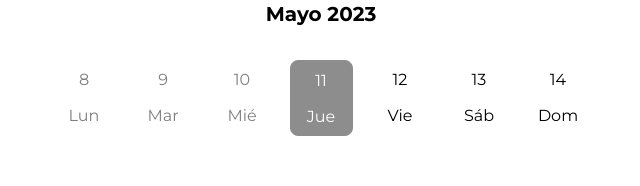
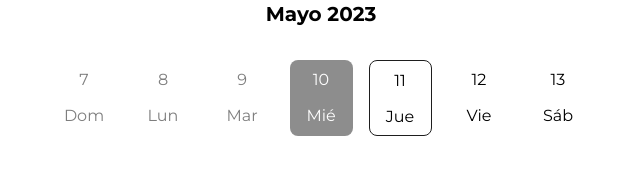
Before and after one commit to Agustin019/jotaabarber-basic, a React (Vite) app: page /calendario in a window 1280 px wide. Shown: the top 186 px of the page, without its empty margins (319-959 px from the left). Built offline with nearby package versions, Linux system fonts and the light colour scheme; no server answers.

Commit message:
Calendario sin errores

```diff
--- a/src/pages/client/calendarioPrueba.jsx
+++ b/src/pages/client/calendarioPrueba.jsx
@@ -1,77 +1,80 @@
 import React, { useState, useEffect } from 'react';
 
 export default function SteoFechaYHora() {
-    const daysOfWeek = ['Domingo', 'Lunes', 'Martes', 'Miércoles', 'Jueves', 'Viernes', 'Sábado'];
+  const daysOfWeek = ['Domingo', 'Lunes', 'Martes', 'Miércoles', 'Jueves', 'Viernes', 'Sábado'];
   const monthsOfYear = ['Enero', 'Febrero', 'Marzo', 'Abril', 'Mayo', 'Junio', 'Julio', 'Agosto', 'Septiembre', 'Octubre', 'Noviembre', 'Diciembre'];
 
-  const currentDate = new Date();
+  let currentDate = new Date();
+  if (!(currentDate instanceof Date && !isNaN(currentDate))) {
+    currentDate = new Date();
+  }
+  currentDate.setHours(0, 0, 0, 0);
+  const [selectedDay, setSelectedDay] = useState(currentDate);
+  const [selectedMonth, setSelectedMonth] = useState(monthsOfYear[selectedDay.getMonth()]);
 
-  const getCurrentWeekStart = () => {
-    const currentWeekStart = new Date(currentDate.getFullYear(), currentDate.getMonth(), currentDate.getDate() - currentDate.getDay() + 1);
-    return currentWeekStart;
-  };
 
-  const [currentWeekStartDay, setCurrentWeekStartDay] = useState(getCurrentWeekStart());
-  const [selectedDay, setSelectedDay] = useState(currentDate);
-  const [selectedMonth, setSelectedMonth] = useState(monthsOfYear[currentDate.getMonth()]);
 
-  const getNext30DaysLimit = () => {
-    const next30Days = new Date(currentDate.getFullYear(), currentDate.getMonth(), currentDate.getDate() + 30);
-    return next30Days;
-  };
 
-  const [next30DaysLimit, setNext30DaysLimit] = useState(getNext30DaysLimit());
+  const currentMonth = currentDate.getMonth();
+  const currentDay = currentDate.getDay();
+  const currentWeekStart = new Date(currentDate.getFullYear(), currentMonth, currentDate.getDate() - currentDay);
+  const [currentWeekStartDay, setCurrentWeekStartDay] = useState(currentWeekStart);
+  const thirtyDaysLater = new Date(currentDate.getFullYear(), currentDate.getMonth(), currentDate.getDate() + 30);
 
   useEffect(() => {
-    setCurrentWeekStartDay(getCurrentWeekStart());
-    setSelectedDay(currentDate);
-    setSelectedMonth(monthsOfYear[currentDate.getMonth()]);
-    setNext30DaysLimit(getNext30DaysLimit());
-  }, []);
+    const middleDate = new Date(currentWeekStartDay.getFullYear(), currentWeekStartDay.getMonth(), currentWeekStartDay.getDate() + 3);
+    setSelectedMonth(monthsOfYear[middleDate.getMonth()]);
+  }, [currentWeekStartDay]);
 
   const handleDayClick = (day) => {
-    if (day >= currentDate && day <= next30DaysLimit) {
-      setSelectedDay(day);
-      setSelectedMonth(monthsOfYear[day.getMonth()]);
-    }
+    setSelectedDay(day);
+    setSelectedMonth(monthsOfYear[day.getMonth()]);
+    setCurrentWeekStartDay((prevWeekStartDay) => {
+      const diff = Math.floor((day - prevWeekStartDay) / (24 * 60 * 60 * 1000));
+      const newWeekStart = new Date(prevWeekStartDay.getFullYear(), prevWeekStartDay.getMonth(), prevWeekStartDay.getDate() + diff - 3);
+      return newWeekStart;
+    });
   };
-
   const handlePrevWeek = () => {
     setCurrentWeekStartDay((prevWeekStartDay) => {
-      const newWeekStart = new Date(prevWeekStartDay.getFullYear(), prevWeekStartDay.getMonth(), prevWeekStartDay.getDate() - 7);
-      return newWeekStart;
+      const newWeekStart = new Date(prevWeekStartDay.getFullYear(), prevWeekStartDay.getMonth(), prevWeekStartDay.getDate() - 4);
+      return newWeekStart >= currentDate ? newWeekStart : prevWeekStartDay;
     });
   };
 
   const handleNextWeek = () => {
     setCurrentWeekStartDay((prevWeekStartDay) => {
-      const newWeekStart = new Date(prevWeekStartDay.getFullYear(), prevWeekStartDay.getMonth(), prevWeekStartDay.getDate() + 7);
-      return newWeekStart;
+      const newWeekStart = new Date(prevWeekStartDay.getFullYear(), prevWeekStartDay.getMonth(), prevWeekStartDay.getDate() + 4);
+      const nextWeekEnd = new Date(newWeekStart.getFullYear(), newWeekStart.getMonth(), newWeekStart.getDate() + 6);
+      return nextWeekEnd <= thirtyDaysLater ? newWeekStart : prevWeekStartDay;
     });
   };
 
   const renderCalendar = () => {
     const calendar = [];
     const startDate = new Date(currentWeekStartDay);
+    const middleDate = new Date(startDate.getFullYear(), startDate.getMonth(), startDate.getDate() + 3);
+    const thirtyDaysLater = new Date(currentDate.getFullYear(), currentDate.getMonth(), currentDate.getDate() + 30);
 
     for (let i = 0; i < 7; i++) {
       const date = new Date(startDate.getFullYear(), startDate.getMonth(), startDate.getDate() + i);
       const day = date.getDate();
       const dayName = daysOfWeek[date.getDay()].slice(0, 3);
       const isCurrentDay = date.toDateString() === currentDate.toDateString();
-      const isSelectedDay = date.toDateString() === selectedDay.toDateString();
-      const isSelectable = date >= currentDate && date <= next30DaysLimit;
+      const isMiddleDay = date.toDateString() === middleDate.toDateString();
+      const isSelectable = date >= currentDate && date <= thirtyDaysLater;
 
-      const dayClassNames = `py-2 px-4 mx-2 flex flex-col items-center gap-3 rounded-lg w-[63px] h-[76px] ${isCurrentDay ? 'border border-[#1e1e1e]' : ''
-        } ${isCurrentDay && isSelectedDay ? 'bg-[#1e1e1e] text-white' : isSelectedDay ? 'bg-[#1e1e1e] text-white' : ''} ${!isSelectable ? 'opacity-50 cursor-not-allowed' : ''
-        }`;
+      const dayClassNames = `py-2 px-4 mx-2 flex flex-col items-center gap-3 rounded-lg w-[63px] h-[76px] ${
+        isCurrentDay ? 'border border-[#1e1e1e]' : ''
+      } ${
+        isCurrentDay && isMiddleDay ? 'bg-[#1e1e1e] text-white' : isMiddleDay ? 'bg-[#1e1e1e] text-white' : ''
+      } ${!isSelectable ? 'opacity-50 cursor-not-allowed' : 'cursor-pointer'}`;
 
       calendar.push(
         <div
           key={i}
           className={dayClassNames}
-          onClick={() => handleDayClick(date)}
-          disabled={!isSelectable}
+          onClick={() => isSelectable && handleDayClick(date)}
         >
           <div>{day}</div>
           <div>{dayName}</div>
@@ -82,26 +85,15 @@ export default function SteoFechaYHora() {
     return calendar;
   };
 
+
   return (
-    <div className="w-full mx-auto flex flex-col items-center gap-y-8">
+    <div className='w-full mx-auto flex flex-col items-center gap-y-8'>
       <h2 className="text-xl font-bold">{selectedMonth} 2023</h2>
       <div className="flex items-center justify-center">
-        <button
-          className="text-xl"
-          onClick={handlePrevWeek}
-          disabled={currentWeekStartDay <= currentDate}
-        >
-          <ion-icon name="arrow-back"></ion-icon>
-        </button>
+        <button className="text-xl" onClick={handlePrevWeek}><ion-icon name="arrow-back"></ion-icon></button>
         <div className="flex">{renderCalendar()}</div>
-        <button
-          className="text-xl"
-          onClick={handleNextWeek}
-          disabled={next30DaysLimit <= currentWeekStartDay}
-        >
-          <ion-icon name="arrow-forward"></ion-icon>
-        </button>
+        <button className="text-xl" onClick={handleNextWeek}><ion-icon name="arrow-forward"></ion-icon></button>
       </div>
     </div>
   );
-  };
+};
```
